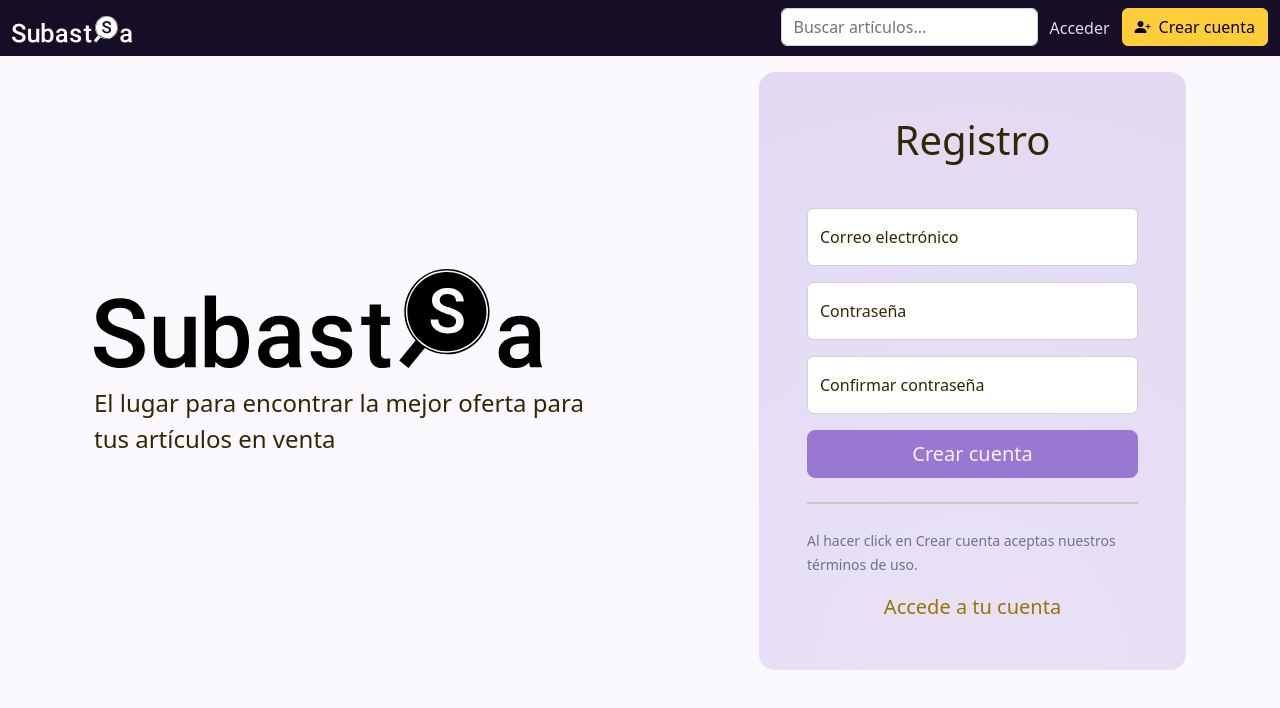
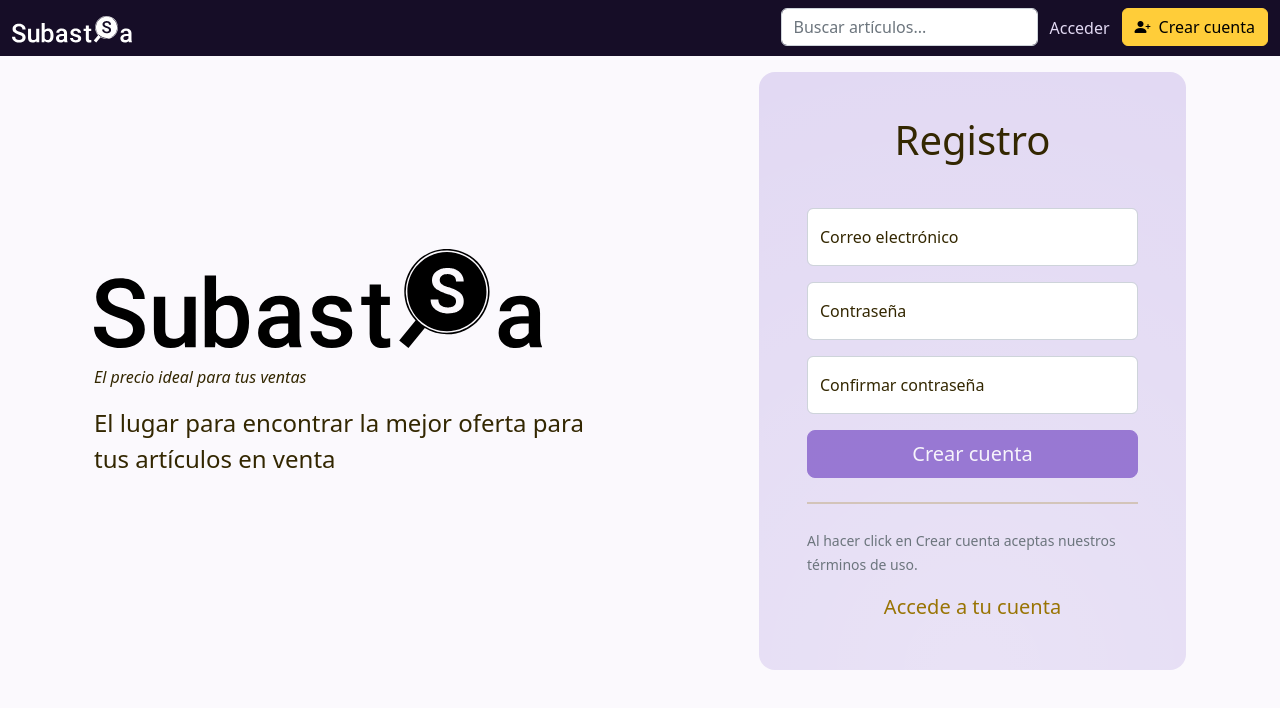
Before and after one commit to wonddark/mercadi, a React (Create React App) app: page / in a window 1280 px wide. Shown: the top 708 px of the page. Built offline with nearby package versions, Linux system fonts and the light colour scheme.

Commit message:
Added the site logo to the home page

```diff
--- a/src/components/HomePage.tsx
+++ b/src/components/HomePage.tsx
@@ -11,6 +11,9 @@ function HomePage() {
           <h1 className="display-4 fw-bold lh-1 mb-3">
             <SiteLogo style={{ width: "8em", height: "auto", fill: "#000" }} />
           </h1>
+          <p>
+            <em>El precio ideal para tus ventas</em>
+          </p>
           <p className="col-lg-10 fs-4">
             El lugar para encontrar la mejor oferta para tus artículos en venta
           </p>
```
